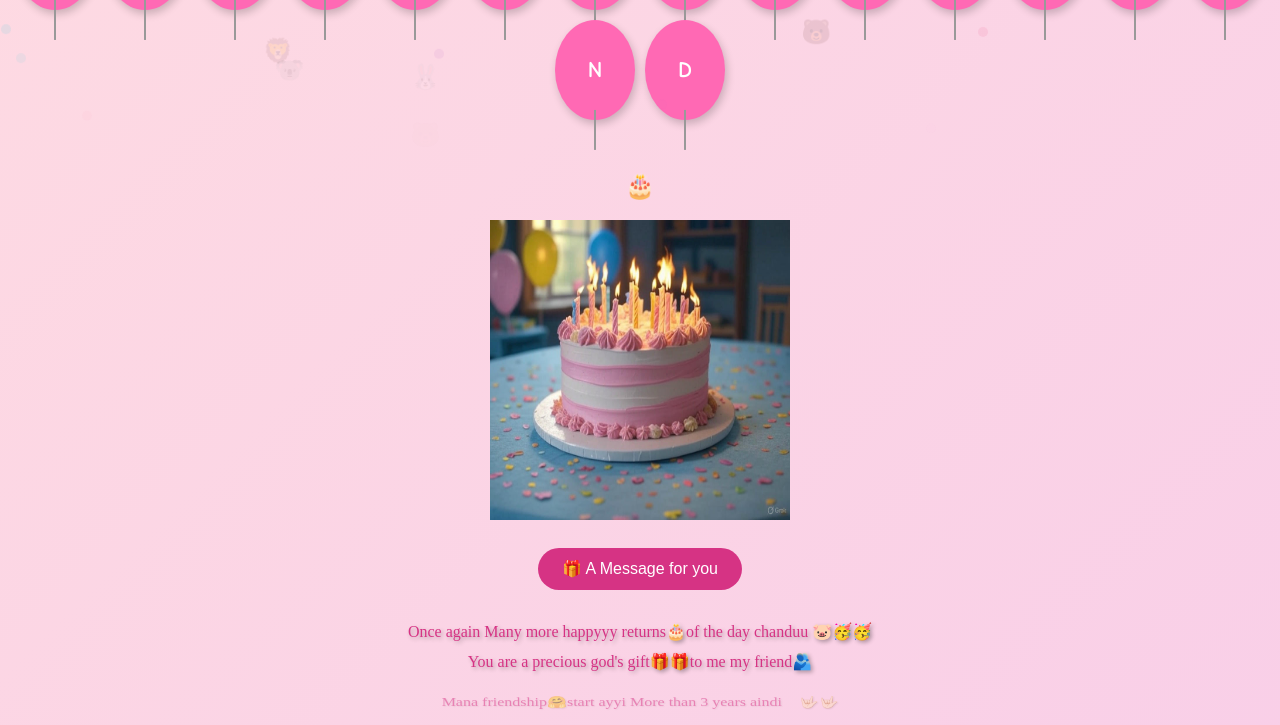
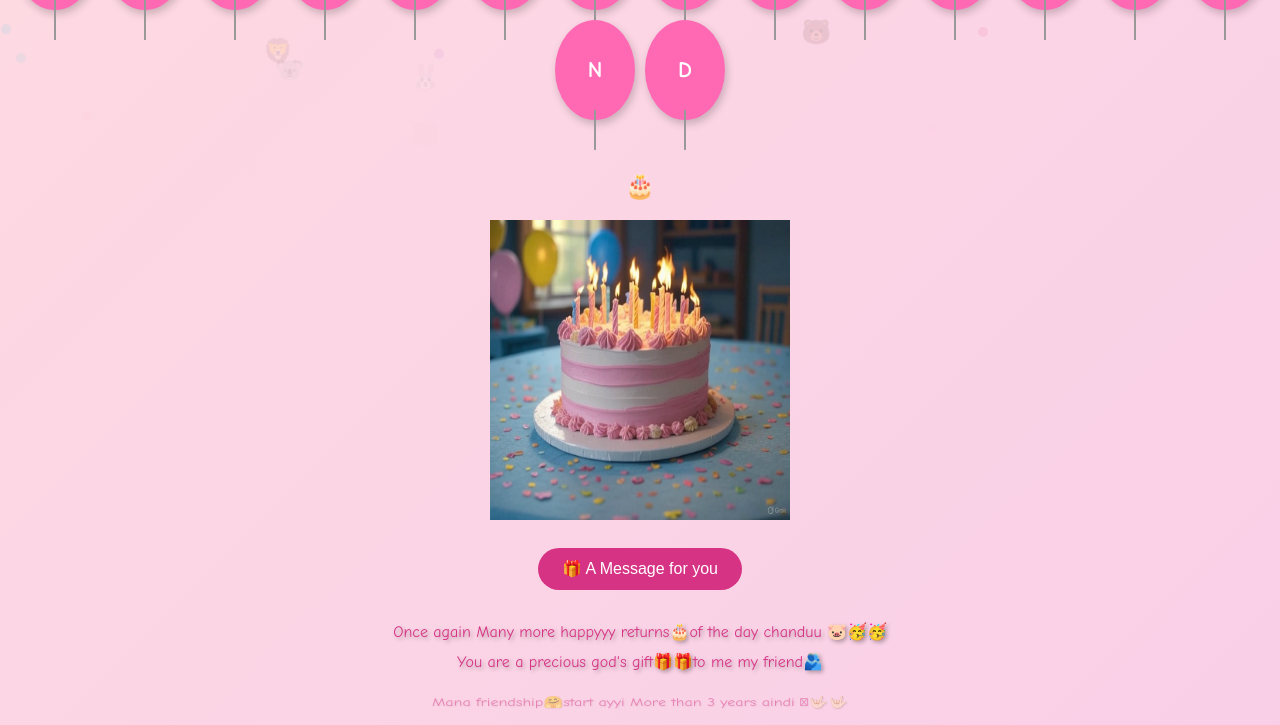
Before and after one commit to Raghunadh980/bday, a plain HTML site: page index.html in a window 1280 px wide. Both pictures are taken after a click on the button "🎁 A Message for you". Shown: the part 660-1385 px from the top of the page. Drawn offline with Linux system fonts and the light colour scheme.

Commit message:
Update index.html

```diff
--- a/index.html
+++ b/index.html
@@ -210,7 +210,7 @@
     .birthday-text span {
       display: block;
       margin: 0.7rem 0;
-      font-family: 'Pacifico';
+      font-family: 'Comic Sans MS';
       font-size: 1rem;
       transform: rotateX(90deg);
       opacity: 0;
```
